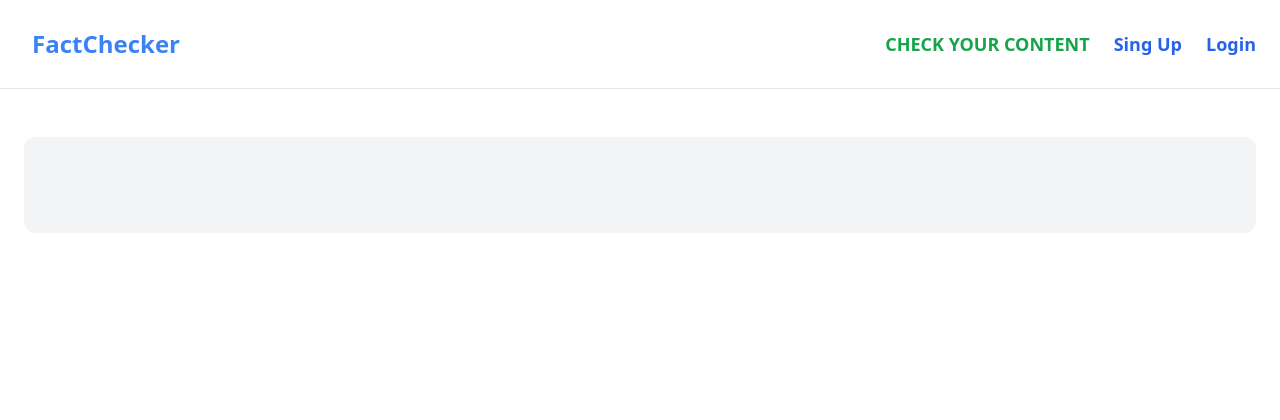
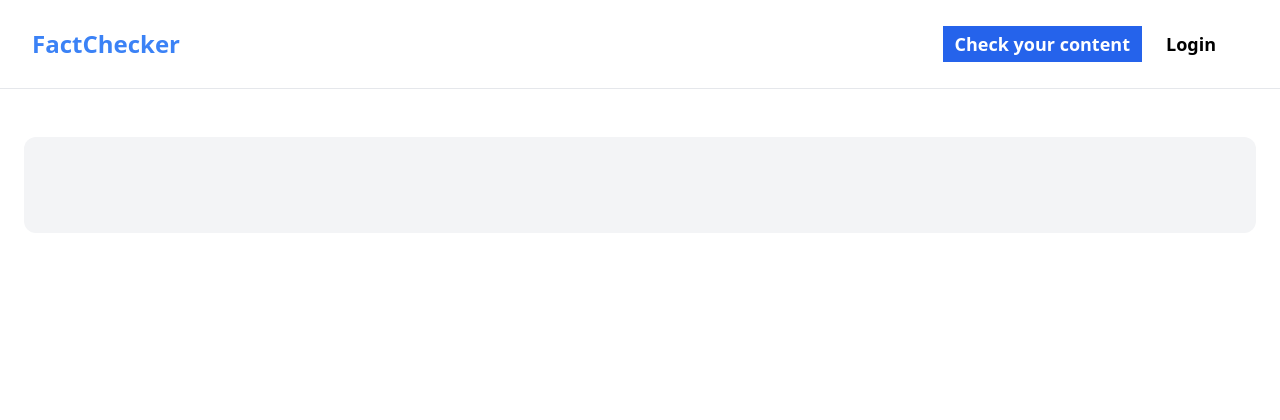
Before and after one commit to fitoretahiri/Fake-News-Detection, a Django app: template api/news/templates/index.html in a window 1280 px wide. Shown: the top 420 px of the page. Run offline with Django 3.2, Linux system fonts and the light colour scheme; the template is opened without the code that fills it, so the values that code supplies are empty; some libraries are stand-ins or nearby versions.

Commit message:
css fixes

```diff
--- a/api/news/templates/base.html
+++ b/api/news/templates/base.html
@@ -12,17 +12,17 @@
         <a href="/news" class="text-2xl font-bold text-blue-500 px-2 py-1">FactChecker</a>
 
         <div class="space-x-6 flex items-center">
-            <a href="/news/predict/" class="text-lg font-bold text-green-600 hover:text-blue-900">CHECK YOUR CONTENT</a>
+            <a href="/news/predict/" class="inline-block px-3 py-1 text-lg font-bold text-white bg-blue-600 hover:bg-blue-900 transition duration-300 ease-in-out">Check your content</a>
 
             {% if user.is_authenticated %}
+                <a href="/news/addNews/" class="text-lg font-bold text-blue-600 hover:text-blue-900">New Article</a>
                 <form method="post" action="{% url 'logout' %}">
                     {% csrf_token %}
-                    <button type="submit" class="text-lg font-bold text-blue-600 hover:text-blue-900">Logout</button>
+                    <button type="submit" class="text-lg font-bold text-red-600 hover:text-red-900">Logout</button>
                 </form>
-                <a href="/news/addNews/" class="text-lg font-bold text-blue-600 hover:text-blue-900">New Article</a>
             {% else %}
-                <a href="/news/signup/" class="text-lg font-bold text-blue-600 hover:text-blue-900">Sing Up</a>
-                <a href="/news/login/" class="text-lg font-bold text-blue-600 hover:text-blue-900">Login</a>
+                <!-- <a href="/news/signup/" class="text-lg font-bold text-blue-600 hover:text-blue-900">Sing Up</a> -->
+                <a href="/news/login/" class="text-lg pr-10 font-bold text-balck-600 hover:text-blue-900">Login</a>
             {% endif %}
         </div>
     </nav>
--- a/api/news/templates/login.html
+++ b/api/news/templates/login.html
@@ -30,7 +30,11 @@ Log in
                 {{ form.non_field_errors }}
             </div>
         {% endif %}
-        <button class="py-4 px-8 text-lg bg-blue-500 hover:bg-blue-700 rounded-xl text-white">Sign up</button>
+
+        <div class="text-center mb-4 mt-8">
+            <a href="{% url 'news:signup' %}" class="underline block mb-2 hover:text-blue-600">Already have an account? Sign up...</a>
+            <button class="w-full py-4 px-6 rounded text-lg bg-blue-500 hover:bg-blue-700 text-white">Log in</button>
+        </div>
     </form>
 </div>
 {% endblock %}
--- a/api/news/templates/news.html
+++ b/api/news/templates/news.html
@@ -8,10 +8,13 @@
 </div>
 
 <div class="max-w-2xl mx-auto p-4 bg-white shadow-lg rounded-lg">
+
+    <p class="text-sm text-gray-600">Published by: {{ news.publishedBy }}</p>
     <div class="flex justify-between">
         <p class="text-sm text-gray-600">{{ news.published }}</p>
         <p class="text-sm font-bold {% if news.prediction == 'reliable' %}text-green-600{% else %}text-red-600{% endif %}">This content is {{ news.prediction }}</p>
     </div>
+
     <div class="mb-4">
         <img src="{{ news.picture.url }}" class="mt-4 object-cover w-full h-64 rounded">
     </div>
--- a/api/news/templates/signup.html
+++ b/api/news/templates/signup.html
@@ -40,7 +40,7 @@ Sign Up
                 {{ form.non_field_errors }}
             </div>
         {% endif %}
-        <button class="py-4 px-8 text-lg bg-blue-500 hover:bg-blue-700 rounded-xl text-white">Sign up</button>
+        <button class="w-full py-4 px-6 rounded text-lg bg-blue-500 hover:bg-blue-700 text-white mt-8">Sing up</button>
     </form>
 </div>
 {% endblock %}
```
Also changed, not shown: api/db.sqlite3.
